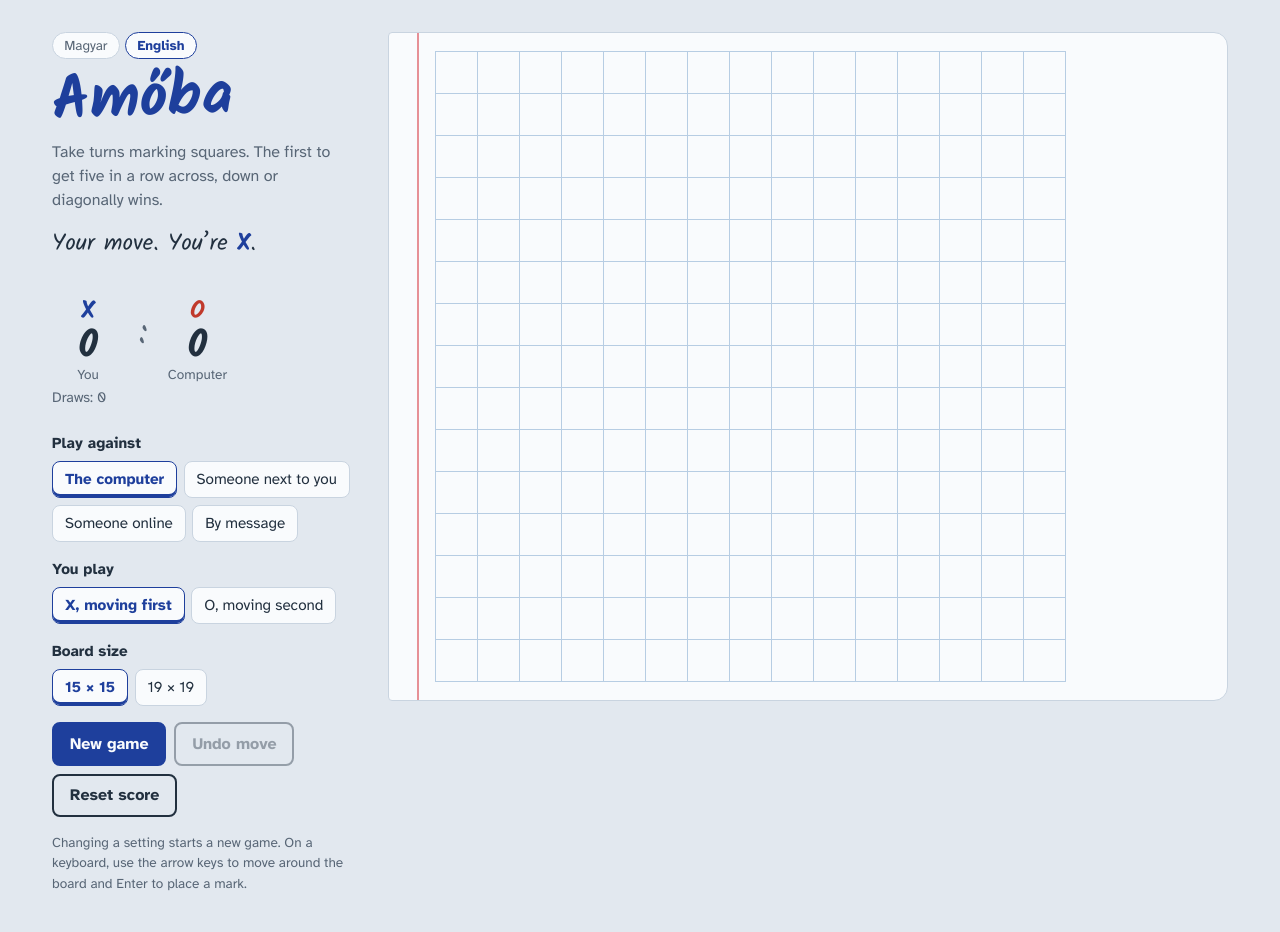
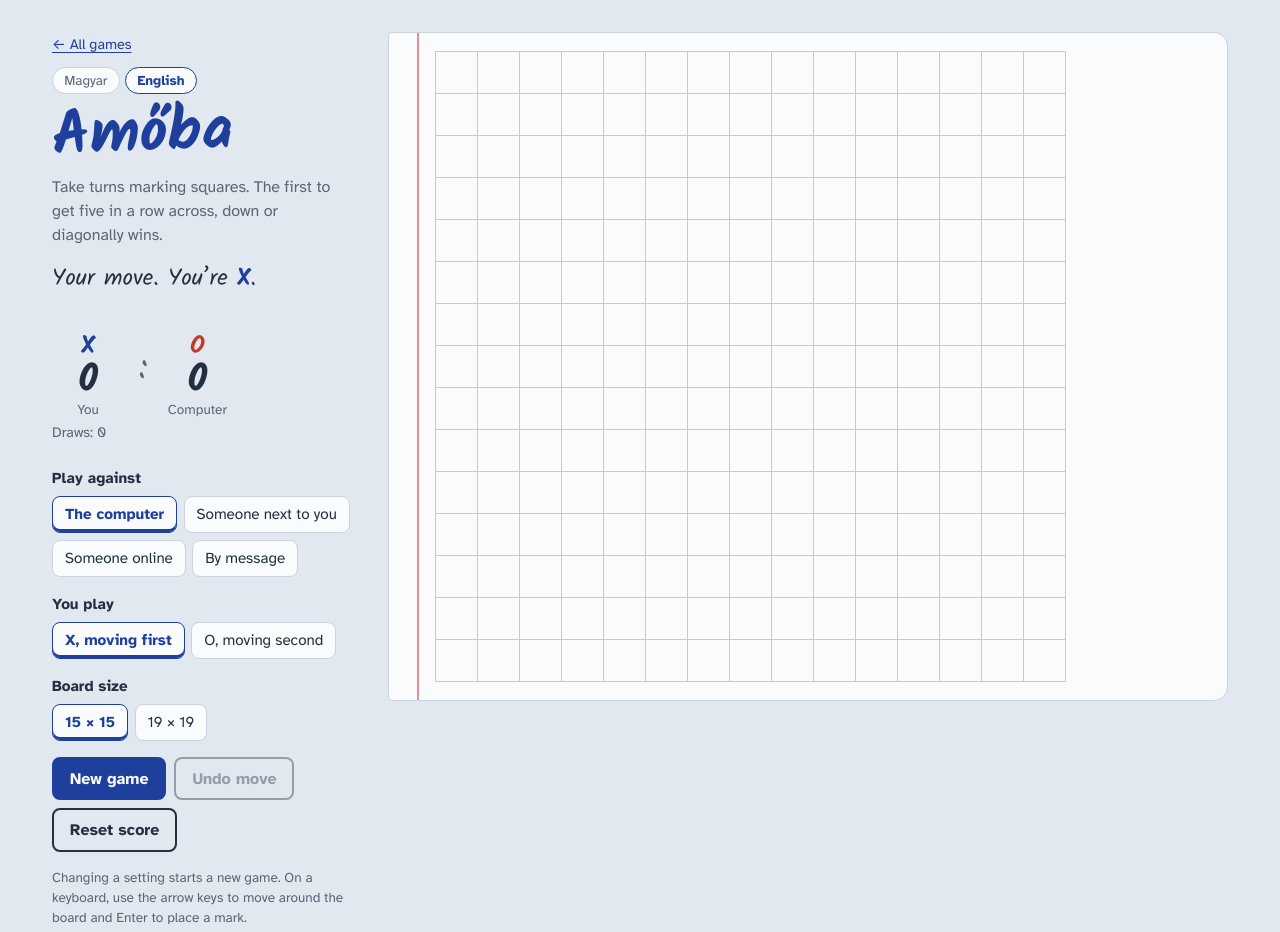
Before and after one commit to jatekbolt/amoba, a plain HTML site: page index.html in a window 1280 px wide. Drawn offline with Linux system fonts and the light colour scheme.

Commit message:
Add files via upload

```diff
--- a/index.html
+++ b/index.html
@@ -172,6 +172,8 @@
   }
   .panel-msg { font-size: .9rem; margin: 0; min-height: 1.2em; }
   .lang { display: flex; gap: .35rem; margin: 0 0 .9rem; }
+  .home { display: inline-block; margin: 0 0 .7rem; font-size: .9rem; color: var(--ink-x); text-underline-offset: 3px; }
+  .home:focus-visible { outline: 2px solid var(--ink-x); outline-offset: 2px; border-radius: 4px; }
   .lang-btn {
     font: .85rem var(--sans); padding: .25rem .7rem; border-radius: 999px; cursor: pointer;
     border: 1.5px solid var(--edge); background: var(--paper); color: var(--muted);
@@ -188,6 +190,7 @@
 <body>
 <main class="layout">
   <header class="intro">
+    <a class="home" href="../" data-i18n="allGames"></a>
     <div class="lang" role="group" aria-label="Language / Nyelv">
       <button type="button" class="lang-btn" data-lang="hu" lang="hu">Magyar</button>
       <button type="button" class="lang-btn" data-lang="en" lang="en">English</button>
@@ -303,7 +306,7 @@
   const PEER_PREFIX = "amoba-5iar-";
   const T = {
     en: {
-      title: "Amőba: five in a row",
+      title: "Amőba: five in a row", allGames: "← All games",
       rules: "Take turns marking squares. The first to get five in a row across, down or diagonally wins.",
       scoreAria: "Score", boardAria: "Game board", settingsAria: "Game settings",
       legendMode: "Play against", optAi: "The computer", optPvp: "Someone next to you", optOnline: "Someone online", optMsg: "By message",
@@ -347,7 +350,7 @@
       shareInvite: "Let’s play amőba! Tap to join my game:", shareMove: "My amőba move:"
     },
     hu: {
-      title: "Amőba: öt egy sorban",
+      title: "Amőba: öt egy sorban", allGames: "← Összes játék",
       rules: "Felváltva rajzoljátok a jeleket a négyzetekbe. Az nyer, aki elsőként kirak ötöt egy sorban: vízszintesen, függőlegesen vagy átlósan.",
       scoreAria: "Eredmény", boardAria: "Játéktábla", settingsAria: "Beállítások",
       legendMode: "Ellenfél", optAi: "A gép", optPvp: "Valaki melletted", optOnline: "Valaki online", optMsg: "Üzenetben",
```
